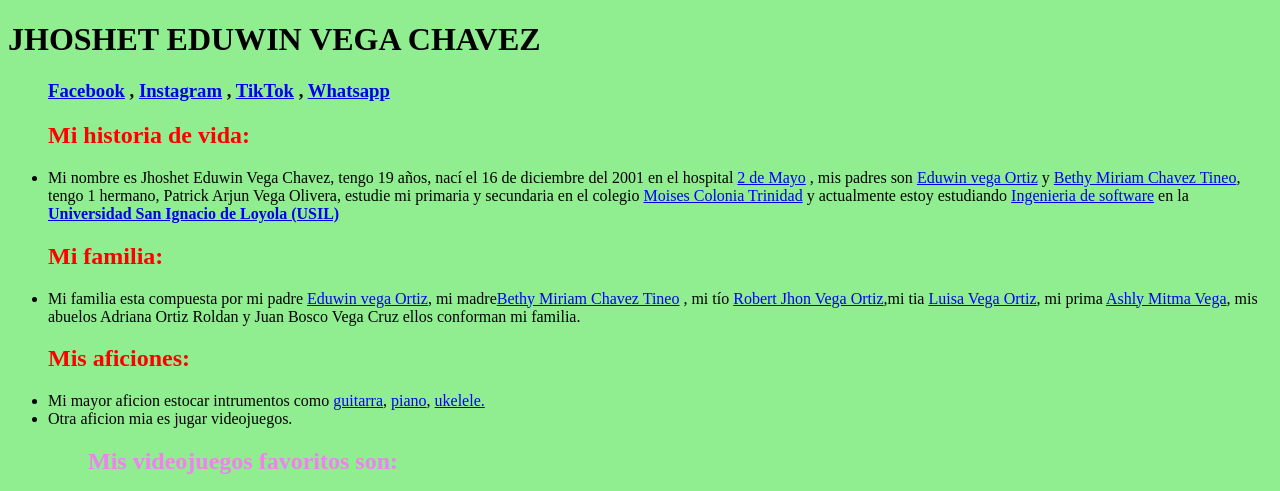
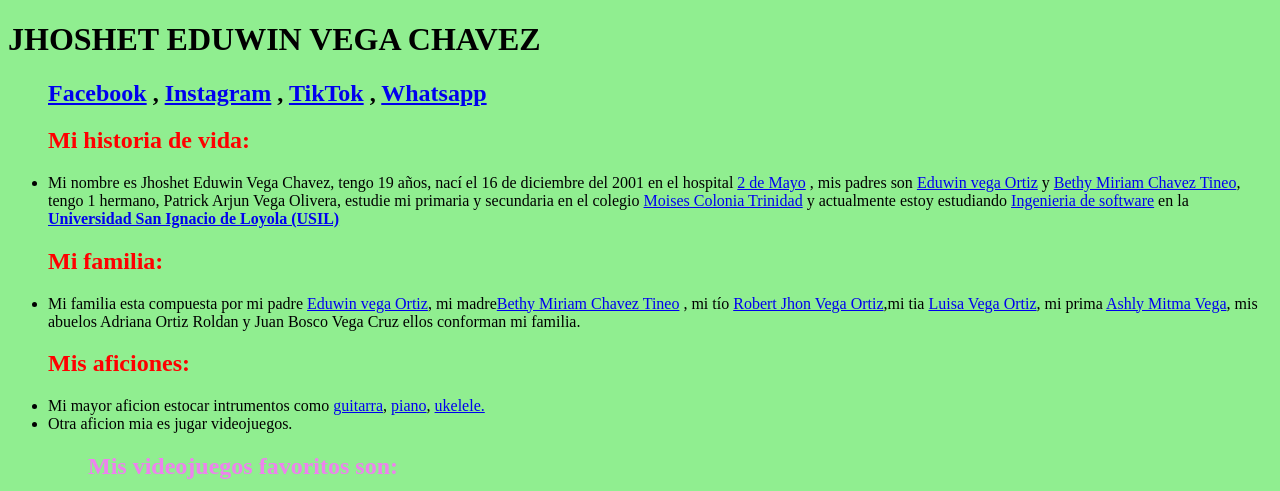
Before and after one commit to JHOSHETVEGA/Jhoshetvega, a plain HTML site: page index.html in a window 1280 px wide. Shown: the top 491 px of the page. Drawn offline with Linux system fonts and the light colour scheme.

Commit message:
Update index.html

```diff
--- a/index.html
+++ b/index.html
@@ -9,7 +9,7 @@
         </head>
         <nav class="main-nav">
             <ul class="menu">
-                <h3><a href="https://www.facebook.com/profile.php?id=100009919325323" target="_blank" class="menu_link">Facebook</a> ,                    <a href="https://www.instagram.com/jhoshetvegafabp/" target="_blank" class="menu_link">Instagram</a>  ,                       <a href="https://www.tiktok.com/@jhoshetvegapc79?lang=es&is_copy_url=1&is_from_webapp=v1" target="_blank" class="menu_link">TikTok</a>       ,                              <a href="https://api.whatsapp.com/send?phone=977782376&text=Hola%20=)" target="_blank" class="menu_link">Whatsapp</a></h3>
+                <h1><a href="https://www.facebook.com/profile.php?id=100009919325323" target="_blank" class="menu_link">Facebook</a> ,                    <a href="https://www.instagram.com/jhoshetvegafabp/" target="_blank" class="menu_link">Instagram</a>  ,                       <a href="https://www.tiktok.com/@jhoshetvegapc79?lang=es&is_copy_url=1&is_from_webapp=v1" target="_blank" class="menu_link">TikTok</a>       ,                              <a href="https://api.whatsapp.com/send?phone=977782376&text=Hola%20=)" target="_blank" class="menu_link">Whatsapp</a></h1>
             </ul>
         </nav>
         <ul><h2 style="color: red;">Mi historia de vida:</h2>
```
